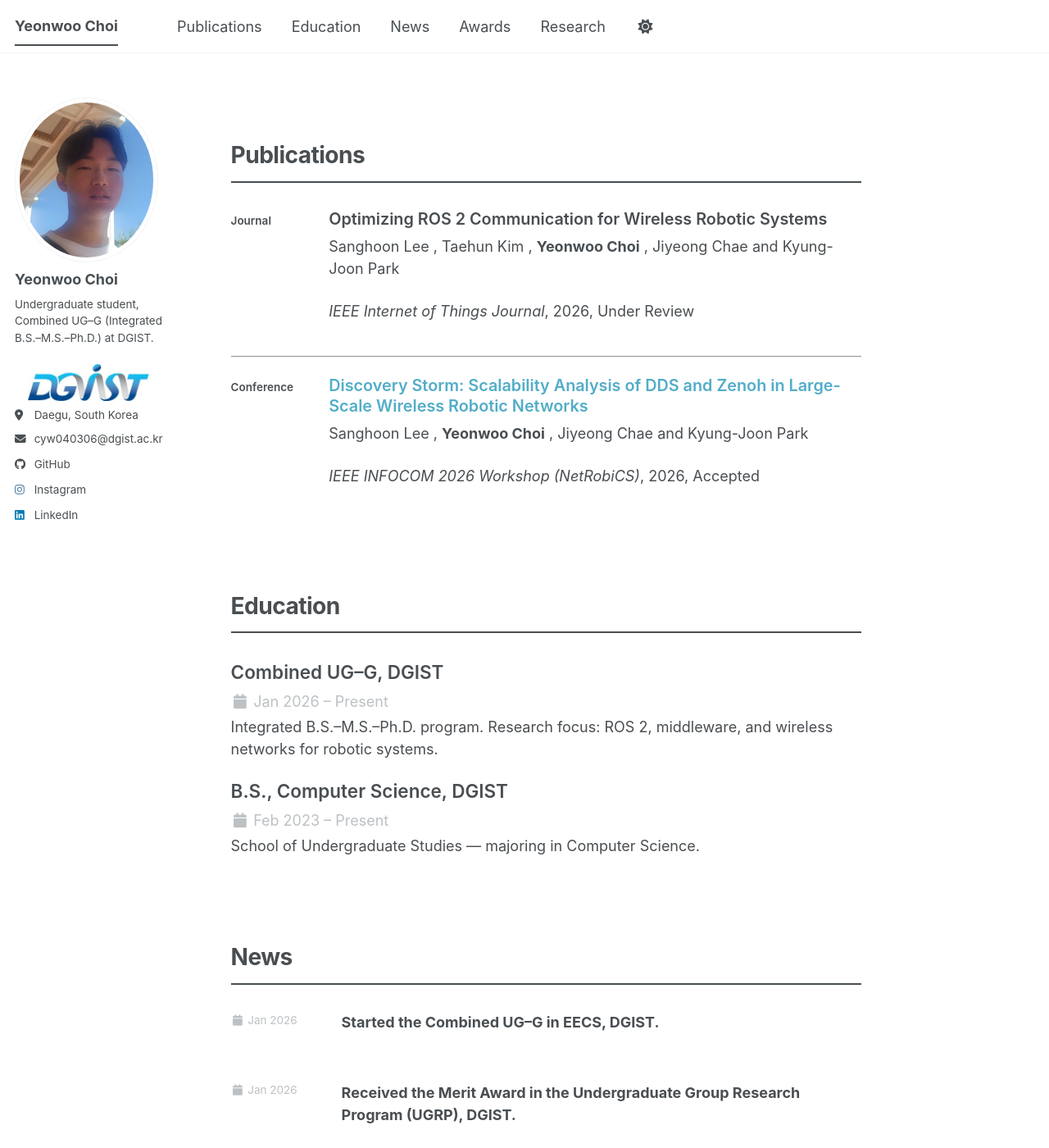
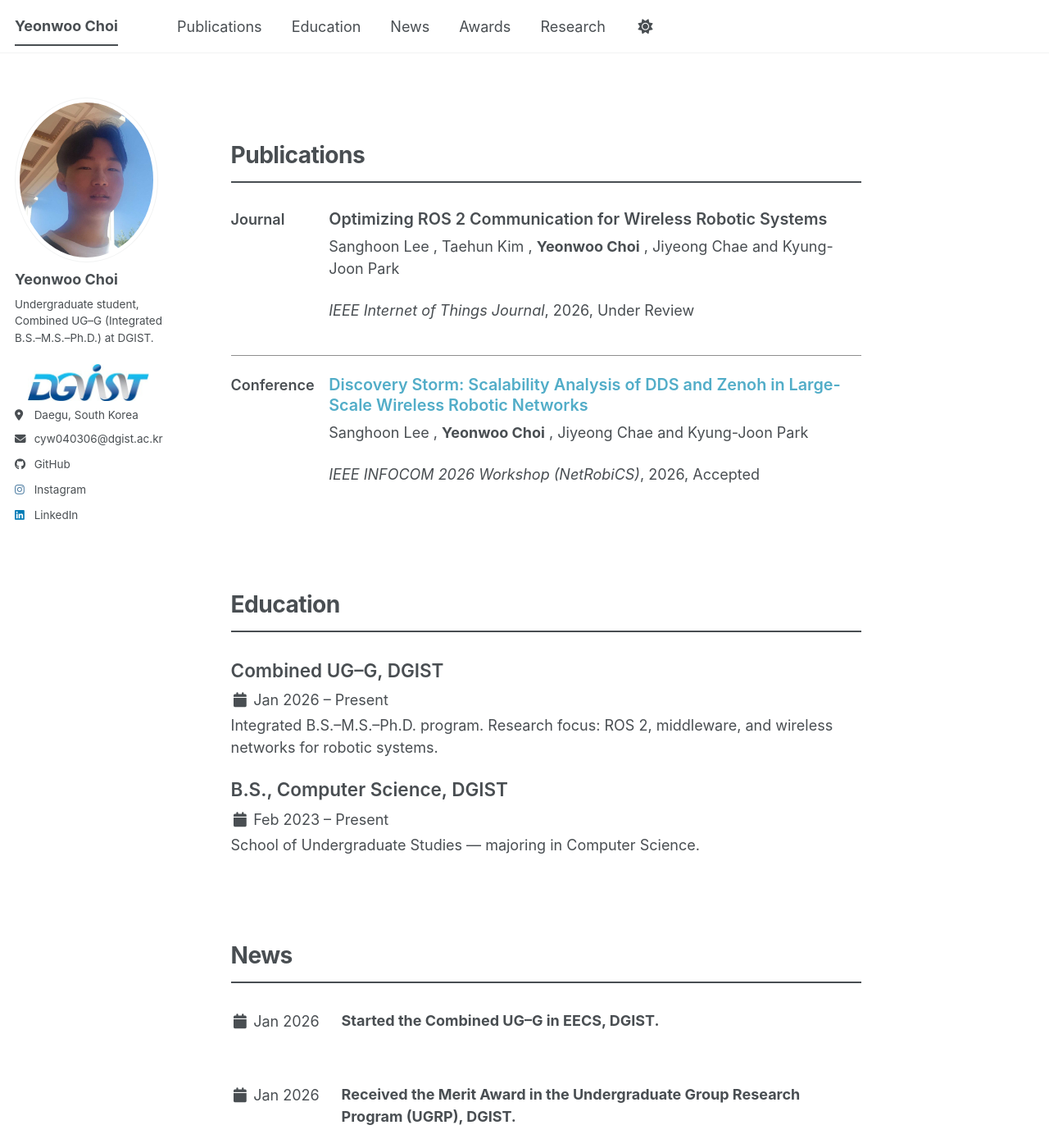
Before and after one commit to CTypeCharger/CTypeCharger.github.io, a Jekyll site: the page built from _pages/about.html, in a window 1280 px wide and 1400 px high, scrolled down 415 px. Shown: the whole window at 82% size. Built offline with Jekyll 4.4.1, drawn with Linux system fonts in a browser that asks for light colours; a script bundle is joined from its source files by our own code; library files that are not in the unit come from our copies.

Commit message:
Archive typography: tighter research date spacing and darker date text
Made-with: Cursor

```diff
--- a/_sass/layout/_archive.scss
+++ b/_sass/layout/_archive.scss
@@ -154,9 +154,9 @@
   .archive__news-date-meta {
     margin: 0;
     padding-top: 0.12em;
-    font-size: $type-size-6;
+    font-size: $type-size-5;
     line-height: 1.4;
-    color: var(--global-text-color-light);
+    color: var(--global-text-color);
     white-space: nowrap;
   }
 
@@ -206,7 +206,7 @@
   flex: 0 0 auto;
   min-width: 5.75rem;
   margin: 0;
-  font-size: $type-size-6;
+  font-size: $type-size-5;
   font-weight: 600;
   line-height: 1.35;
 }
@@ -228,7 +228,7 @@
 }
 
 .publication-inline__venue-row {
-  margin-top: 0.1em;
+  margin-top: 0.05em;
 }
 
 .publication-inline__type-placeholder {
@@ -243,12 +243,16 @@
 
 .publication-inline__body {
   margin-top: 0.5em;
+
+  p {
+    margin: 0;
+  }
 }
 
 /* Research experience: tighten role/date spacing and unify date color */
 .publication-inline__body + .page__meta {
-  margin-top: 0.1em;
-  margin-bottom: 0.35em;
+  margin-top: 0.02em;
+  margin-bottom: 0.25em;
   color: var(--global-text-color);
 }
 .research-experience__keywords {
@@ -256,7 +260,7 @@
   padding: 0;
   font-size: $type-size-6;
   line-height: 1.45;
-  color: var(--global-text-color-light);
+  color: var(--global-text-color);
 }
 
 .archive__item-teaser {
@@ -297,6 +301,7 @@
 
   .page__meta {
     margin: 0 0 4px;
+    color: var(--global-text-color);
   }
 }
 
```
